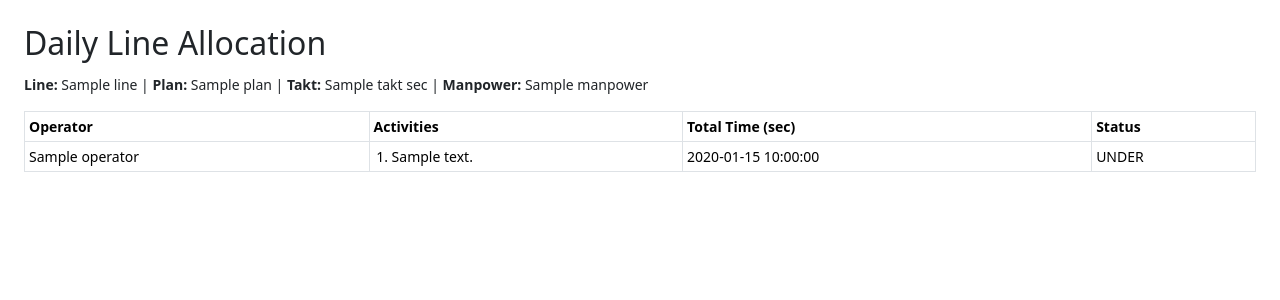
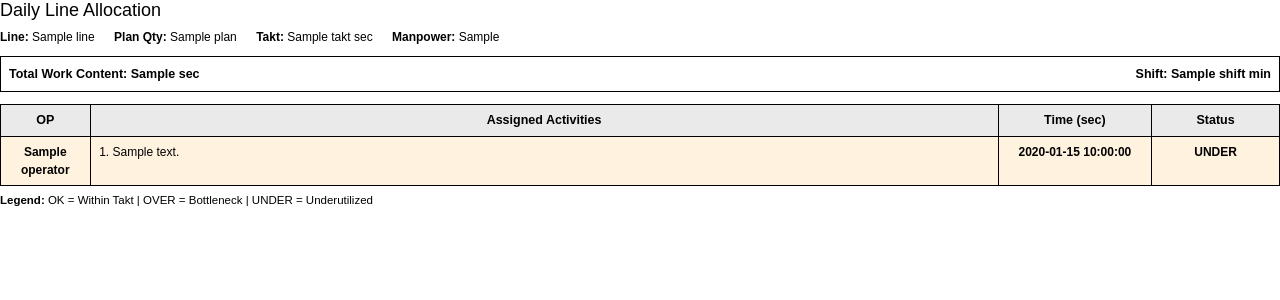
Before and after one commit to Yash-Aparajit/Line-Allocation-Planning-System-LAPS-, a Flask app: template templates/print_daily_plant.html in a window 1280 px wide. Shown: the top 300 px of the page. Run offline with Flask 3, Linux system fonts and the light colour scheme; the template is opened without the code that fills it: most values are stand-ins (such as "Sample title", 1, 10 or a date in 2020).

Commit message:
Update print_daily_plant.html

```diff
--- a/templates/print_daily_plant.html
+++ b/templates/print_daily_plant.html
@@ -1,63 +1,197 @@
 <!DOCTYPE html>
 <html>
 <head>
-  <title>LAPS – Daily Plan Print</title>
+  <title>LAPS – Daily Line Allocation</title>
+
+  <!-- Bootstrap only for table normalization -->
   <link href="https://cdn.jsdelivr.net/npm/bootstrap@5.3.2/dist/css/bootstrap.min.css" rel="stylesheet">
 
   <style>
-    @media print {
-      .page-break {
-        page-break-after: always;
-      }
+    /* ======================================================
+       PRINT-FIRST DESIGN
+       ====================================================== */
+
+    @page {
+      size: A4;
+      margin: 14mm;
     }
 
     body {
-      padding: 24px;
-      font-size: 14px;
+      font-family: Arial, Helvetica, sans-serif;
+      font-size: 12.5px;
+      color: #000;
+    }
+
+    h1 {
+      font-size: 18px;
+      margin-bottom: 6px;
     }
 
     h2 {
+      font-size: 15px;
+      margin: 0;
+    }
+
+    .meta {
+      font-size: 12px;
+      margin-bottom: 10px;
+    }
+
+    .meta span {
+      margin-right: 16px;
+    }
+
+    .summary-box {
+      border: 1px solid #000;
+      padding: 8px;
       margin-bottom: 12px;
     }
+
+    .summary-grid {
+      display: flex;
+      justify-content: space-between;
+      font-weight: bold;
+    }
+
+    table {
+      width: 100%;
+      border-collapse: collapse;
+      margin-top: 6px;
+    }
+
+    th, td {
+      border: 1px solid #000;
+      padding: 6px;
+      vertical-align: top;
+    }
+
+    th {
+      background: #eaeaea;
+      text-align: center;
+      font-weight: bold;
+    }
+
+    td {
+      font-size: 12px;
+    }
+
+    .op-col {
+      width: 7%;
+      font-weight: bold;
+      text-align: center;
+    }
+
+    .time-col {
+      width: 12%;
+      text-align: center;
+      font-weight: bold;
+    }
+
+    .status-col {
+      width: 10%;
+      text-align: center;
+      font-weight: bold;
+    }
+
+    .status-ok {
+      background: #e6ffe6;
+    }
+
+    .status-over {
+      background: #ffe6e6;
+    }
+
+    .status-under {
+      background: #fff3e0;
+    }
+
+    ol {
+      margin: 0;
+      padding-left: 16px;
+    }
+
+    li {
+      margin-bottom: 3px;
+    }
+
+    .legend {
+      font-size: 11.5px;
+      margin-top: 6px;
+    }
+
+    .page-break {
+      page-break-after: always;
+    }
+
+    /* Remove anything interactive */
+    button, a {
+      display: none !important;
+    }
+
   </style>
 </head>
+
 <body>
 
-<h2>Daily Line Allocation</h2>
+<h1>Daily Line Allocation</h1>
 
 {% for r in result %}
-<div class="mb-3">
-  <strong>Line:</strong> {{ r.line }} |
-  <strong>Plan:</strong> {{ r.plan }} |
-  <strong>Takt:</strong> {{ r.takt }} sec |
-  <strong>Manpower:</strong> {{ r.manpower }}
+<!-- ======================================================
+     LINE HEADER
+====================================================== -->
+<div class="meta">
+  <span><strong>Line:</strong> {{ r.line }}</span>
+  <span><strong>Plan Qty:</strong> {{ r.plan }}</span>
+  <span><strong>Takt:</strong> {{ r.takt }} sec</span>
+  <span><strong>Manpower:</strong> {{ r.manpower_used }}</span>
 </div>
 
-<table class="table table-bordered table-sm">
+<!-- ======================================================
+     SUMMARY
+====================================================== -->
+<div class="summary-box">
+  <div class="summary-grid">
+    <div>Total Work Content: {{ r.wc }} sec</div>
+    <div>Shift: {{ r.shift }} min</div>
+  </div>
+</div>
+
+<!-- ======================================================
+     ALLOCATION TABLE
+====================================================== -->
+<table>
   <thead>
     <tr>
-      <th>Operator</th>
-      <th>Activities</th>
-      <th>Total Time (sec)</th>
-      <th>Status</th>
+      <th class="op-col">OP</th>
+      <th>Assigned Activities</th>
+      <th class="time-col">Time (sec)</th>
+      <th class="status-col">Status</th>
     </tr>
   </thead>
   <tbody>
   {% for op in r.operators %}
-    <tr>
-      <td>{{ op.name }}</td>
+    <tr class="
+      {% if op.status == 'over' %}
+        status-over
+      {% elif op.status == 'under' %}
+        status-under
+      {% else %}
+        status-ok
+      {% endif %}
+    ">
+      <td class="op-col">{{ op.name }}</td>
+
       <td>
-        <ol style="padding-left: 18px; margin: 0;">
+        <ol>
           {% for a in op.acts %}
-            <li>
-              {{ a.text }}
-            </li>
+            <li>{{ a.text }}</li>
           {% endfor %}
         </ol>
       </td>
 
-      <td>{{ op.time }}</td>
-      <td>
+      <td class="time-col">{{ op.time }}</td>
+
+      <td class="status-col">
         {% if op.status == 'over' %}OVER
         {% elif op.status == 'under' %}UNDER
         {% else %}OK{% endif %}
@@ -67,6 +201,13 @@
   </tbody>
 </table>
 
+<div class="legend">
+  <strong>Legend:</strong>
+  OK = Within Takt |
+  OVER = Bottleneck |
+  UNDER = Underutilized
+</div>
+
 <div class="page-break"></div>
 {% endfor %}
 
```
